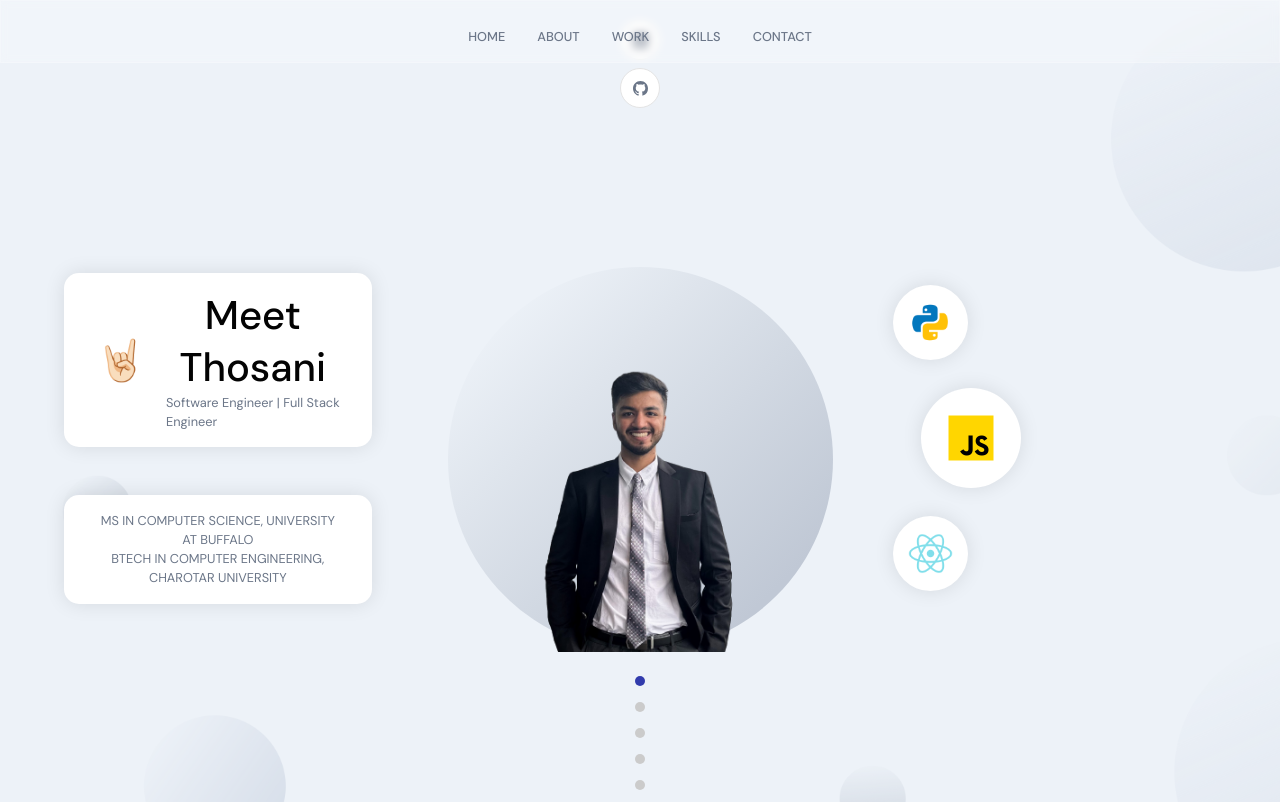
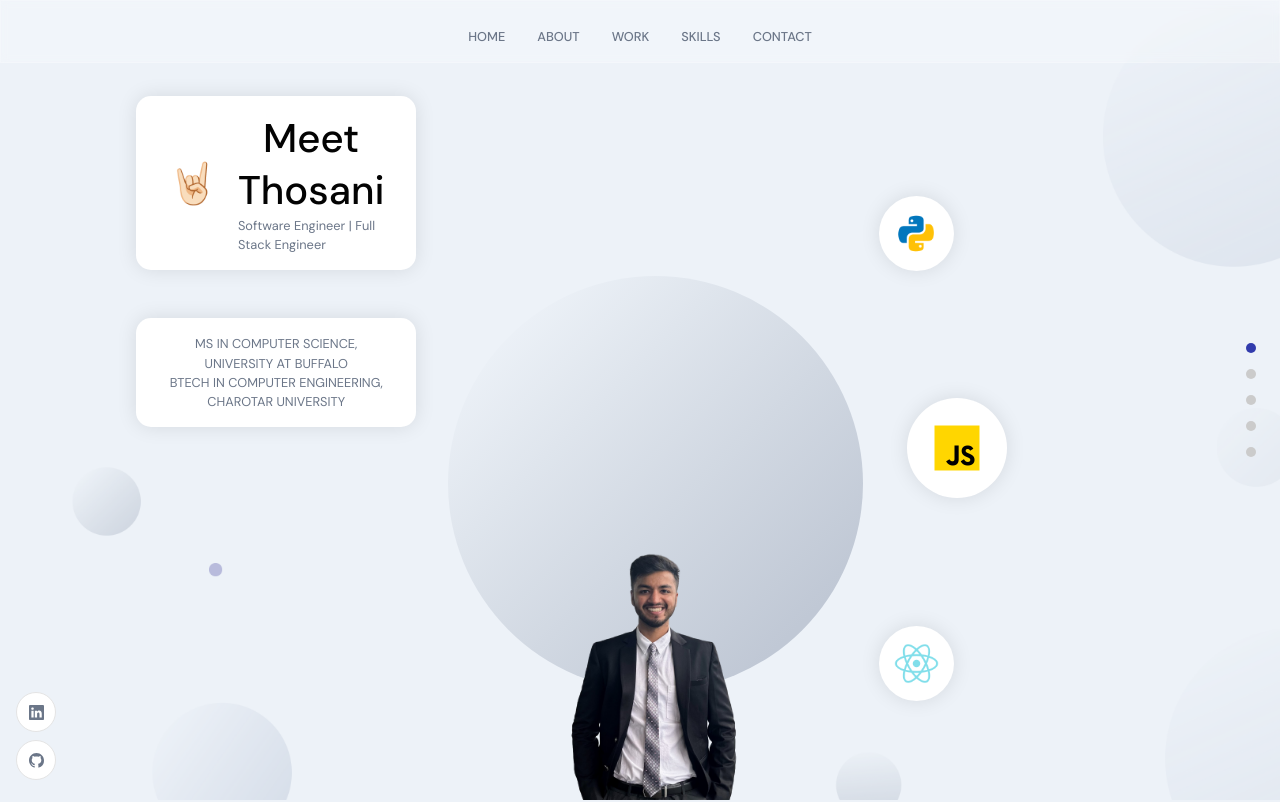
Before and after one commit to meetthosani/portfolio, a React (Create React App) app: page / in a window 1280 px wide. Shown: the top 802 px of the page. Built offline with nearby package versions, Linux system fonts and the light colour scheme.

Commit message:
fixed sm icons and nav dots

```diff
--- a/src/wrapper/AppWrap.js
+++ b/src/wrapper/AppWrap.js
@@ -2,7 +2,7 @@ import { NavigationDots, SocialMedia } from "../components";
 function AppWrap(Component, idName, classNames) {
   return function HOC() {
     return (
-      <div id={idName} className={`app_container ${classNames}`}>
+      <div id={idName} className={`app__container ${classNames}`}>
         <SocialMedia />
         <div className="app__wrapper app__flex">
           <Component />
```
